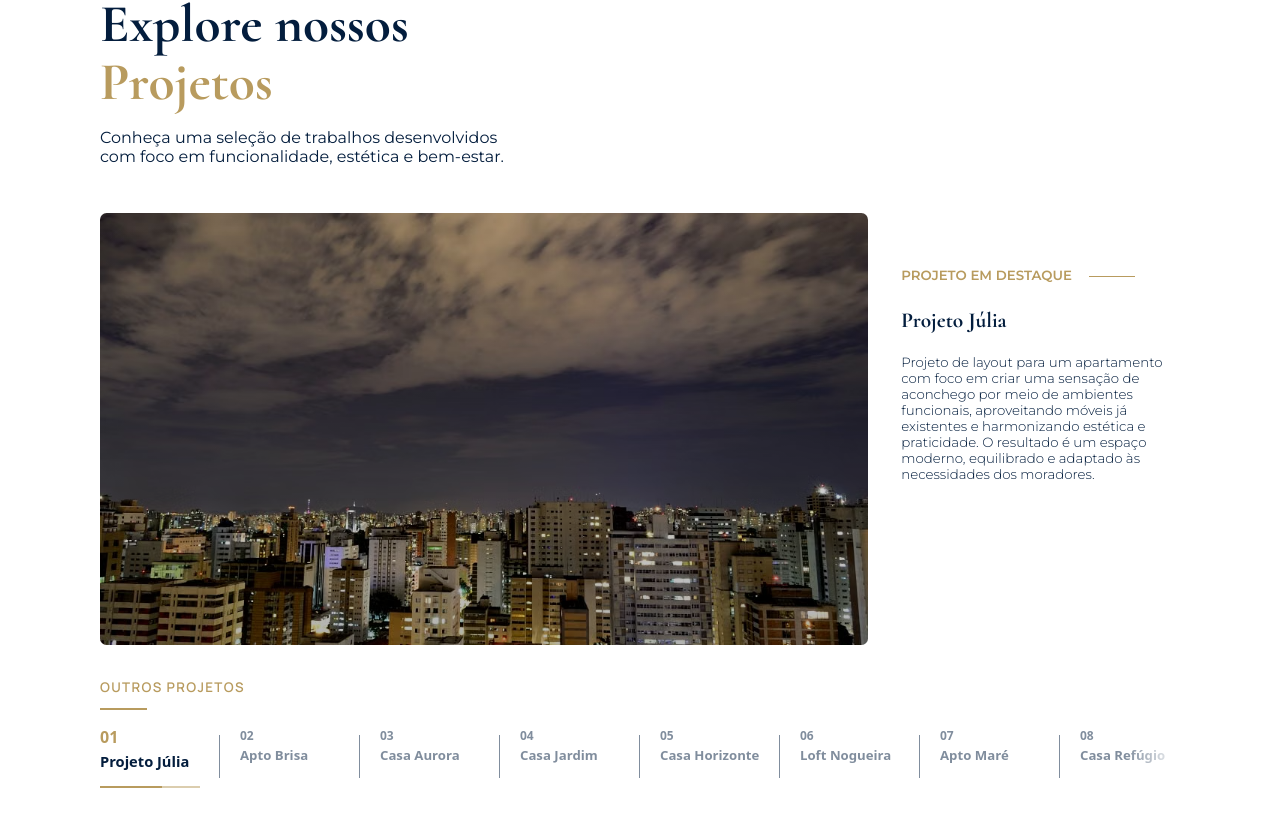
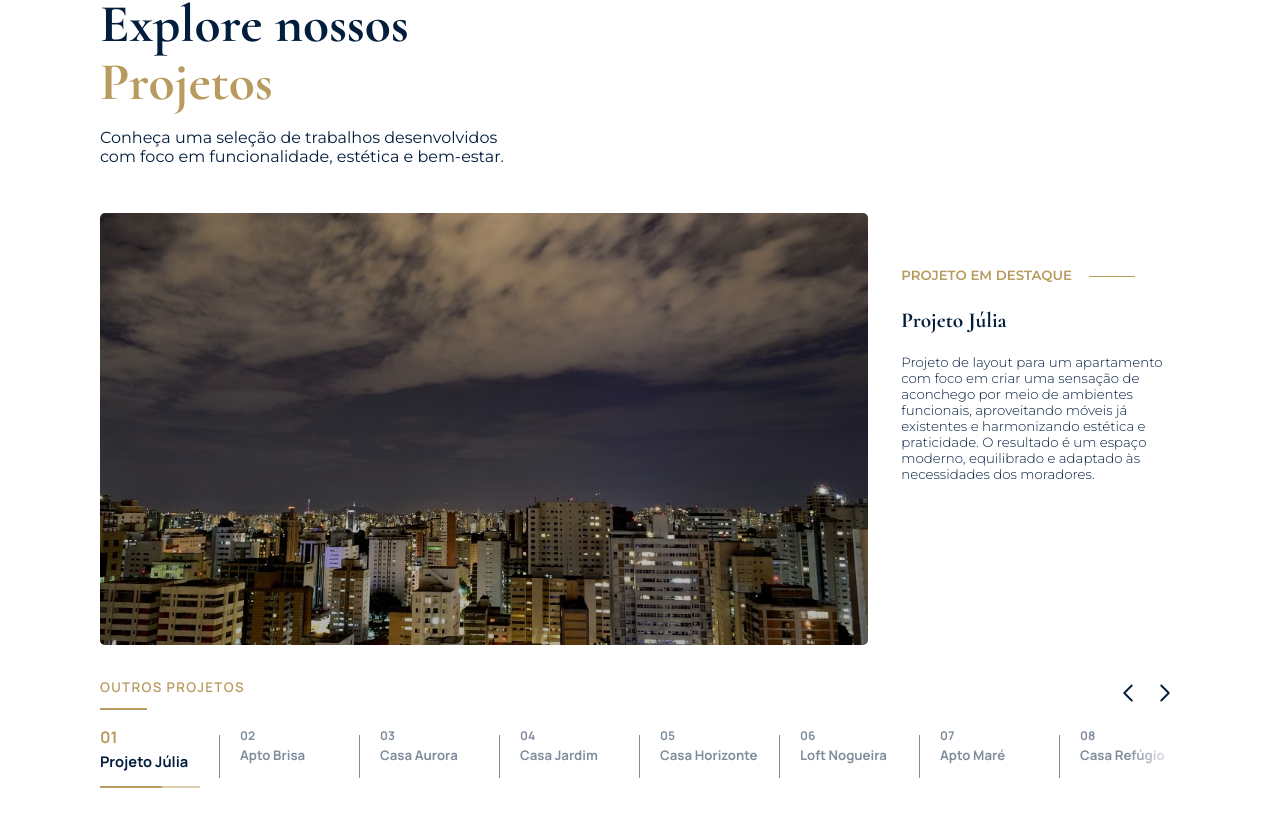
Before and after one commit to Brecori/eva-projetos, a Next.js app: page / in a window 1280 px wide. Shown: the part 2721-3547 px from the top of the page. Built offline with nearby package versions, Linux system fonts and the light colour scheme.

Commit message:
feat: add ProjectNavigationButton component and integrate navigation in Projects section

```diff
--- a/src/app/globals.css
+++ b/src/app/globals.css
@@ -43,6 +43,7 @@ a {
   text-decoration: none;
 }
 
+@layer base {
   button,
   input[type="submit"],
   input[type="reset"] {
@@ -53,6 +54,7 @@ input[type="reset"] {
     font: inherit;
     cursor: pointer;
     outline: inherit;
+  }
 }
 
 input,
--- /dev/null
+++ b/src/components/atoms/project-navigation-button/index.tsx
@@ -0,0 +1,25 @@
+"use client";
+
+import clsx from "clsx";
+import type { ProjectNavigationButtonProps } from "./props";
+
+export const ProjectNavigationButton = ({
+  children,
+  className,
+  ...props
+}: ProjectNavigationButtonProps) => (
+  <button
+    type="button"
+    {...props}
+    className={clsx(
+      "flex size-18 items-center justify-center text-dark-blue transition-colors duration-300",
+      "max-mobile:size-14",
+      "hover:text-bronze",
+      "focus-visible:outline-2 focus-visible:outline-offset-2 focus-visible:outline-bronze",
+      "motion-reduce:transition-none",
+      className,
+    )}
+  >
+    {children}
+  </button>
+);
--- /dev/null
+++ b/src/components/atoms/project-navigation-button/props.ts
@@ -0,0 +1,9 @@
+import type { ComponentPropsWithoutRef, ReactNode } from "react";
+
+export type ProjectNavigationButtonProps = Omit<
+  ComponentPropsWithoutRef<"button">,
+  "type"
+> & {
+  "aria-label": string;
+  children: ReactNode;
+};
--- a/src/components/organisms/projects/const.ts
+++ b/src/components/organisms/projects/const.ts
@@ -5,6 +5,8 @@ export const C = {
     "Conheça uma seleção de trabalhos desenvolvidos com foco em funcionalidade, estética e bem-estar.",
   featuredLabel: "Projeto em destaque",
   otherProjectsLabel: "Outros Projetos",
+  previousProjectAriaLabel: "Projeto anterior",
+  nextProjectAriaLabel: "Próximo projeto",
   listAriaLabel: "Selecionar projeto em destaque",
   showProjectAriaLabel: "Mostrar projeto",
 };
--- a/src/components/organisms/projects/helpers.ts
+++ b/src/components/organisms/projects/helpers.ts
@@ -74,6 +74,10 @@ export const useProjectsGallery = () => {
   }, [updateFadeEdges]);
 
   const selectProject = (index: number) => setActiveIndex(index);
+  const showPreviousProject = () =>
+    setActiveIndex((index) => (index - 1 + PROJECTS.length) % PROJECTS.length);
+  const showNextProject = () =>
+    setActiveIndex((index) => (index + 1) % PROJECTS.length);
   const setProjectButton = (index: number, element: HTMLButtonElement | null) => {
     projectButtons.current[index] = element;
   };
@@ -85,6 +89,8 @@ export const useProjectsGallery = () => {
     projectList,
     selectProject,
     setProjectButton,
+    showNextProject,
+    showPreviousProject,
     updateFadeEdges,
   };
 };
--- a/src/components/organisms/projects/index.tsx
+++ b/src/components/organisms/projects/index.tsx
@@ -2,6 +2,8 @@
 
 import clsx from "clsx";
 import Image from "next/image";
+import { ChevronLeft, ChevronRight } from "lucide-react";
+import { ProjectNavigationButton } from "@/components/atoms/project-navigation-button";
 import { PROJECTS } from "@/constants/projects";
 import { C } from "./const";
 import {
@@ -20,6 +22,8 @@ export const Projects = () => {
     projectList,
     selectProject,
     setProjectButton,
+    showNextProject,
+    showPreviousProject,
     updateFadeEdges,
   } = useProjectsGallery();
 
@@ -63,7 +67,7 @@ export const Projects = () => {
           "max-mobile:mt-16 max-mobile:grid-cols-1 max-mobile:gap-12",
         )}
       >
-        <div className="relative aspect-video overflow-hidden rounded-2xl">
+        <div className="relative aspect-video overflow-hidden rounded-xl">
           <Image
             src={activeProject.image}
             alt={activeProject.imageAlt}
@@ -119,7 +123,13 @@ export const Projects = () => {
         </div>
       </div>
 
-      <div className={clsx("mt-20", "max-mobile:mt-16")}>
+      <div
+        className={clsx(
+          "mt-20 flex items-start justify-between",
+          "max-mobile:mt-16",
+        )}
+      >
+        <div>
           <h3 className="font-manrope text-[2rem] font-semibold tracking-[0.2rem] text-bronze uppercase">
             {C.otherProjectsLabel}
           </h3>
@@ -127,6 +137,22 @@ export const Projects = () => {
             aria-hidden="true"
             className="mt-6 block h-[0.2rem] w-28 bg-bronze"
           />
+        </div>
+
+        <div className={clsx("flex items-center gap-4")}>
+          <ProjectNavigationButton
+            aria-label={C.previousProjectAriaLabel}
+            onClick={showPreviousProject}
+          >
+            <ChevronLeft aria-hidden="true" size={40} strokeWidth={1.5} />
+          </ProjectNavigationButton>
+          <ProjectNavigationButton
+            aria-label={C.nextProjectAriaLabel}
+            onClick={showNextProject}
+          >
+            <ChevronRight aria-hidden="true" size={40} strokeWidth={1.5} />
+          </ProjectNavigationButton>
+        </div>
       </div>
 
       <ol
```
Lines whose indentation alone changed are shown as unchanged.
